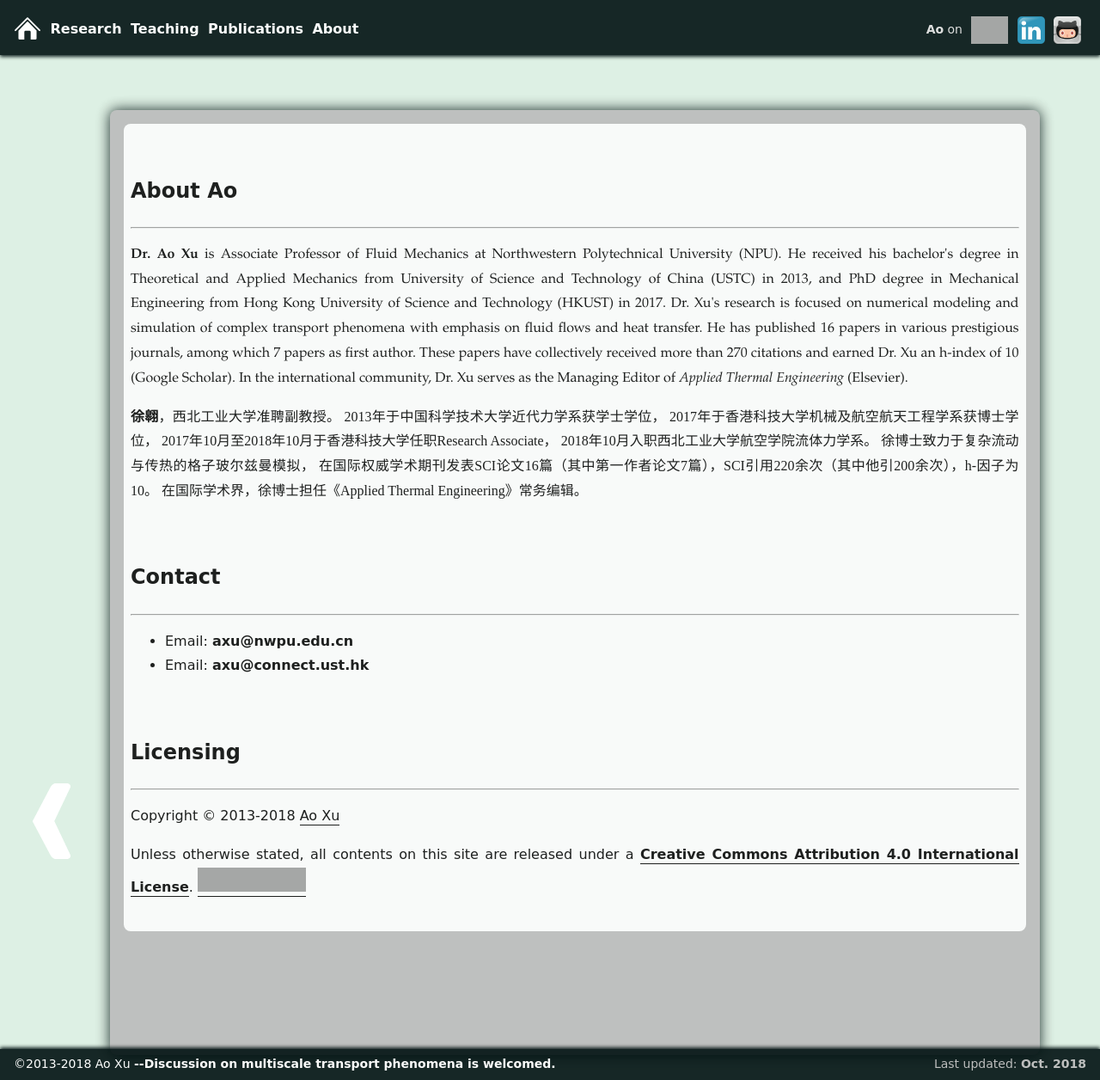
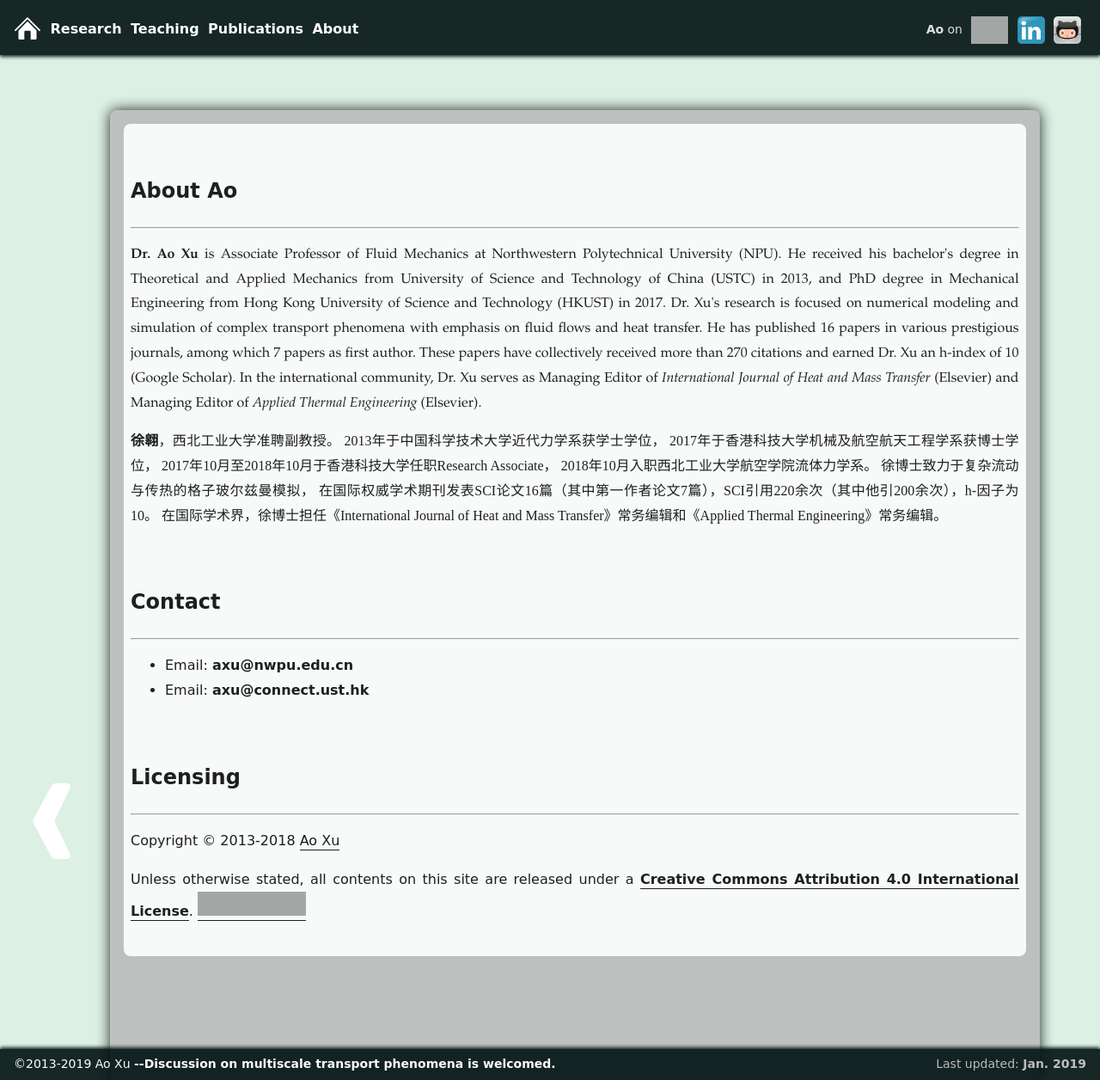
Before and after one commit to xuaoxiqi/xuaoxiqi.github.io, a Jekyll site: the page built from about.html, in a window 1280 px wide and 1256 px high. Shown: the whole window at 86% size. Built offline with Jekyll 4.4.1, drawn with Linux system fonts in a browser that asks for light colours; some web fonts are replaced; grey boxes are pictures that could not be loaded.

Commit message:
update Editor

```diff
--- a/_layouts/main.html
+++ b/_layouts/main.html
@@ -53,13 +53,13 @@
     <nav id="navBarBottom"> <!-- --><!-- --><!-- --><!-- --><!-- --><!-- --><!-- --><!-- --><!-- --><!-- -->
         <div class="navBarListLeft">
                 <div style="position: relative; top: 4px; width: 150%">
-                    ©2013-2018  Ao Xu <strong>--Discussion on multiscale transport phenomena is welcomed.</strong>
+                    ©2013-2019  Ao Xu <strong>--Discussion on multiscale transport phenomena is welcomed.</strong>
                 </div>
         </div>
 
         <div class="navBarListRight">
             <div style="position: relative; top: 4px; right: 0">
-                Last updated: <b>Oct. 2018</b>
+                Last updated: <b>Jan. 2019</b>
             </div>
         </div>
     </nav>
--- a/about.html
+++ b/about.html
@@ -21,7 +21,7 @@ and PhD degree in Mechanical Engineering from Hong Kong University of Science an
 Dr. Xu's research is focused on numerical modeling and simulation of complex transport phenomena with emphasis on fluid flows and heat transfer.
 He has published 16 papers in various prestigious journals, among which 7 papers as first author.
 These papers have collectively received more than 270 citations and earned Dr. Xu an h-index of 10 (Google Scholar).
-In the international community, Dr. Xu serves as the Managing Editor of <i>Applied Thermal Engineering</i> (Elsevier).
+In the international community, Dr. Xu serves as Managing Editor of <i>International Journal of Heat and Mass Transfer</i> (Elsevier) and Managing Editor of <i>Applied Thermal Engineering</i> (Elsevier).
 </p>
 
 
@@ -32,7 +32,7 @@ In the international community, Dr. Xu serves as the Managing Editor of <i>Appli
 2018年10月入职西北工业大学航空学院流体力学系。
 徐博士致力于复杂流动与传热的格子玻尔兹曼模拟，
 在国际权威学术期刊发表SCI论文16篇（其中第一作者论文7篇），SCI引用220余次（其中他引200余次），h-因子为10。
-在国际学术界，徐博士担任《Applied Thermal Engineering》常务编辑。
+在国际学术界，徐博士担任《International Journal of Heat and Mass Transfer》常务编辑和《Applied Thermal Engineering》常务编辑。
 </p>
 
 <br/>
--- a/obsolete/research_LBM_thermalConvection.html
+++ b/obsolete/research_LBM_thermalConvection.html
@@ -40,7 +40,7 @@ Following the Boussinesq approximation, the temperature can be treated as a pass
      <p>Rayleigh Benard (RB) convection occurs in a plane horizontal layer of fluid heated from bottom.</p>
      <p>Below is contour of temperature contour for Ra=10<sup>7</sup>. Periodic boundary condition in horizontal direction.</p>
     <video width="35%"  autoplay controls>
-      <source src=".//~videos/convectionRB.mp4" type="video/mp4">
+      <source src="../~videos/convectionRB.mp4" type="video/mp4">
     Your browser does not support the video tag.
     Please <b>switch to the newest version of Google Chrome browser </b> OR <b>refer to <a href="https://youtu.be/U2NqBcr--pQ">https://youtu.be/U2NqBcr--pQ</a> on YouTube</b>.
     </video>
--- a/research.html
+++ b/research.html
@@ -92,6 +92,7 @@ title: Research
 
     <h3>Editorial Board</h3>
    <ul>
+        <li>Managing Editor, <a href="https://www.journals.elsevier.com/international-journal-of-heat-and-mass-transfer/editorial-board" target="_blank">International Journal of Heat and Mass Transfer</a> (Elsevier)</li>
         <li>Managing Editor, <a href="https://www.journals.elsevier.com/applied-thermal-engineering/editorial-board" target="_blank">Applied Thermal Engineering</a> (Elsevier)</li>
    </ul>
 
@@ -111,6 +112,7 @@ title: Research
                 <a href="http://www.nrcresearchpress.com/journal/cjp" target="_blank">Canadian Journal of Physics</a>
         </li>
         <li><b>Elsevier:</b>
+            <a href="https://www.journals.elsevier.com/international-journal-of-heat-and-mass-transfer" target="_blank">International Journal of Heat and Mass Transfer</a>;
             <a href="https://www.journals.elsevier.com/applied-thermal-engineering" target="_blank">Applied Thermal Engineering</a>;
             <a href="https://www.journals.elsevier.com/international-communications-in-heat-and-mass-transfer" target="_blank"> International Communications in Heat and Mass Transfer</a>;
             <a href="https://www.journals.elsevier.com/computers-and-mathematics-with-applications/" target="_blank">Computers & Mathematics with Applications</a>;
```
